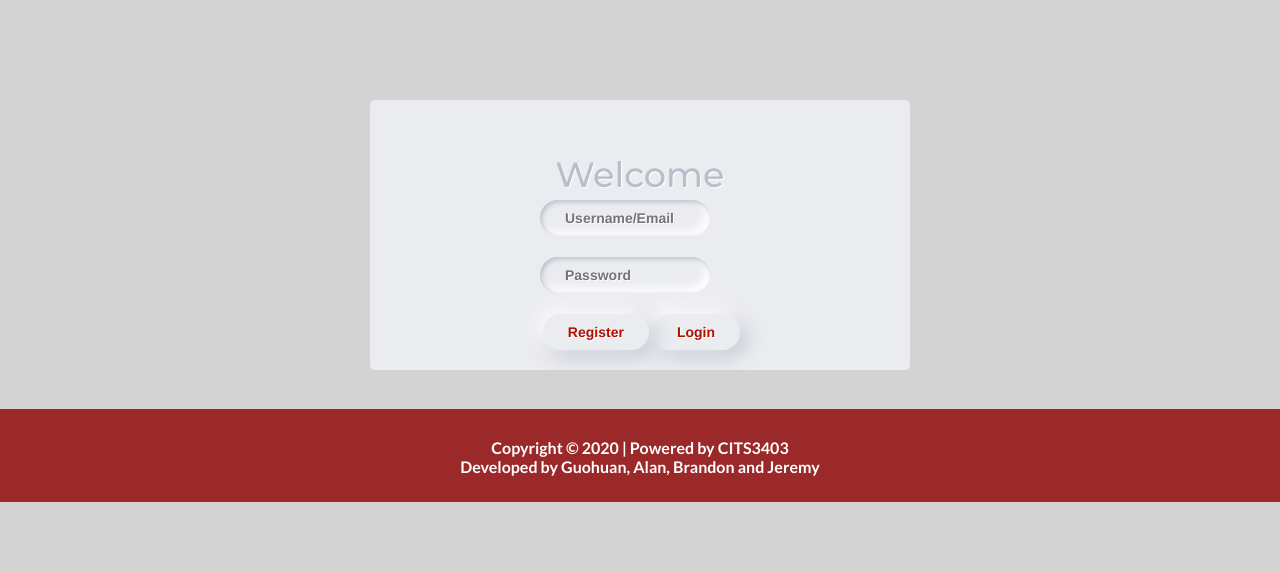
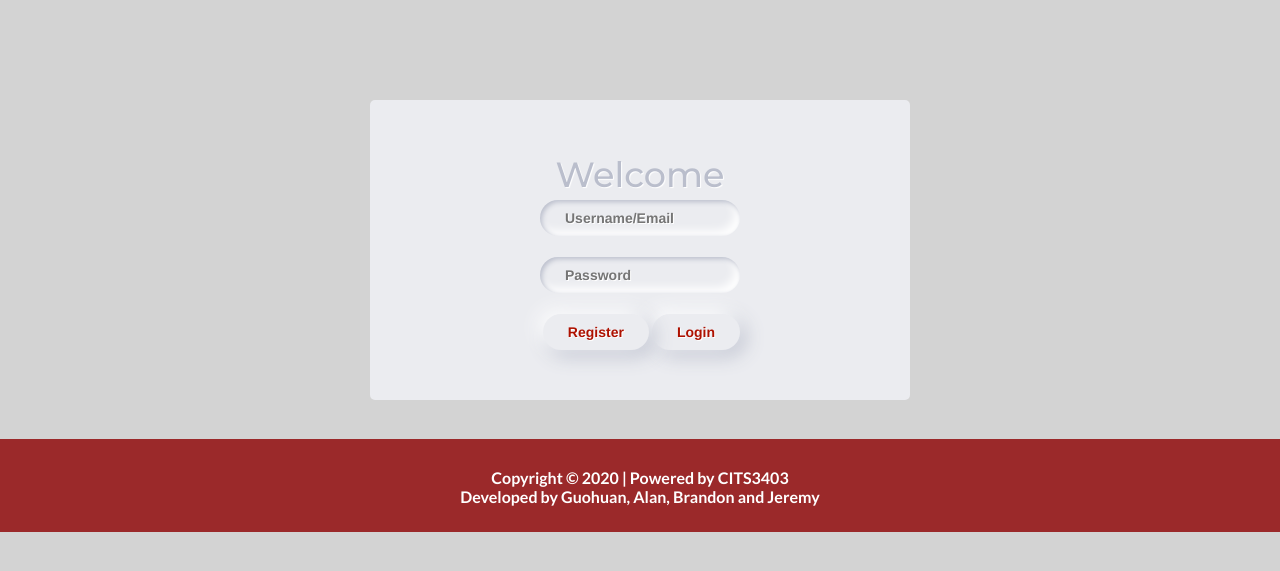
Before and after one commit to chenga3/CITS3403-web-project, a Flask app: page /login in a window 1280 px wide. Shown: the part 163-734 px from the top of the page. Run offline with Flask 2, Linux system fonts and the light colour scheme.

Commit message:
fixed login and register conflict

```diff
--- a/app/static/auth/login.css
+++ b/app/static/auth/login.css
@@ -34,7 +34,7 @@ body {
     position: relative;
     width: 200px;
     height: 200px;
-    padding: 60px 170px 10px 170px;
+    padding: 60px 170px 40px 170px;
     margin-top: 150px;
     cursor: default;
     /* background-color:lightcoral; */
@@ -88,7 +88,7 @@ body {
 .login-form input[type=text],
 .login-form input[type=password]{
     color: #686868;
-    width: 170px;
+    width: 200px;
     box-shadow: inset 2px 2px 5px #BABECC, inset -5px -5px 10px #FFF;
 }
 
```
